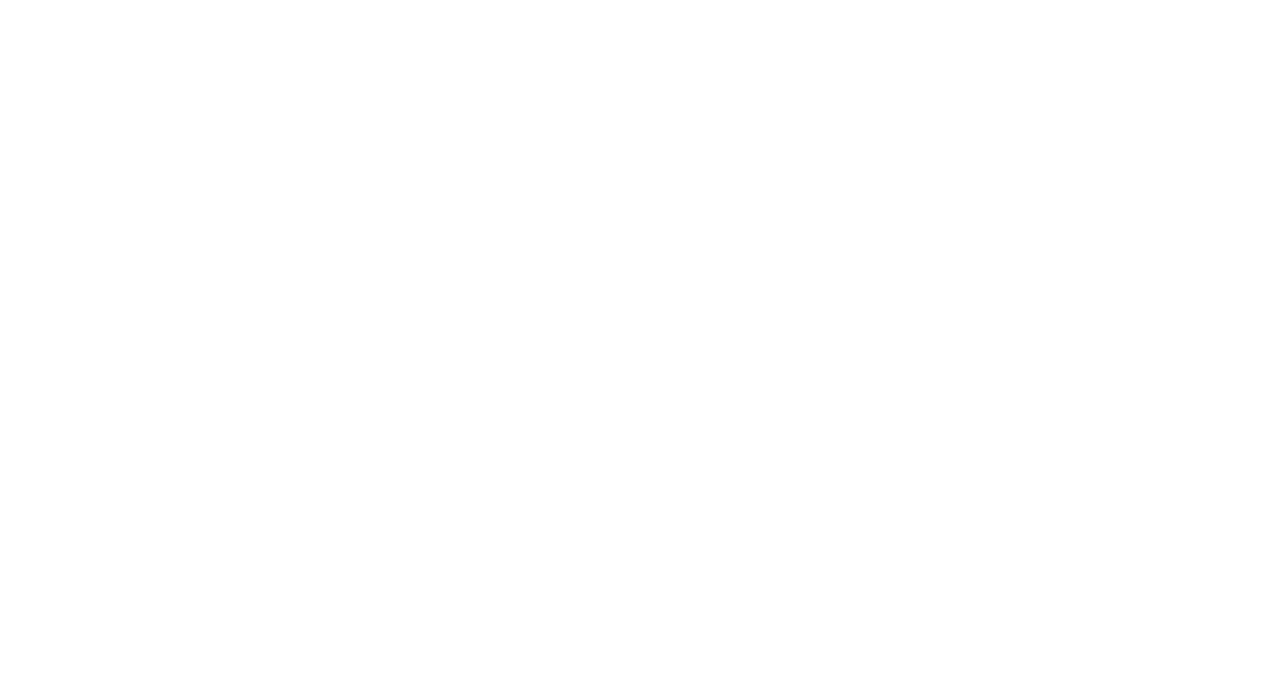
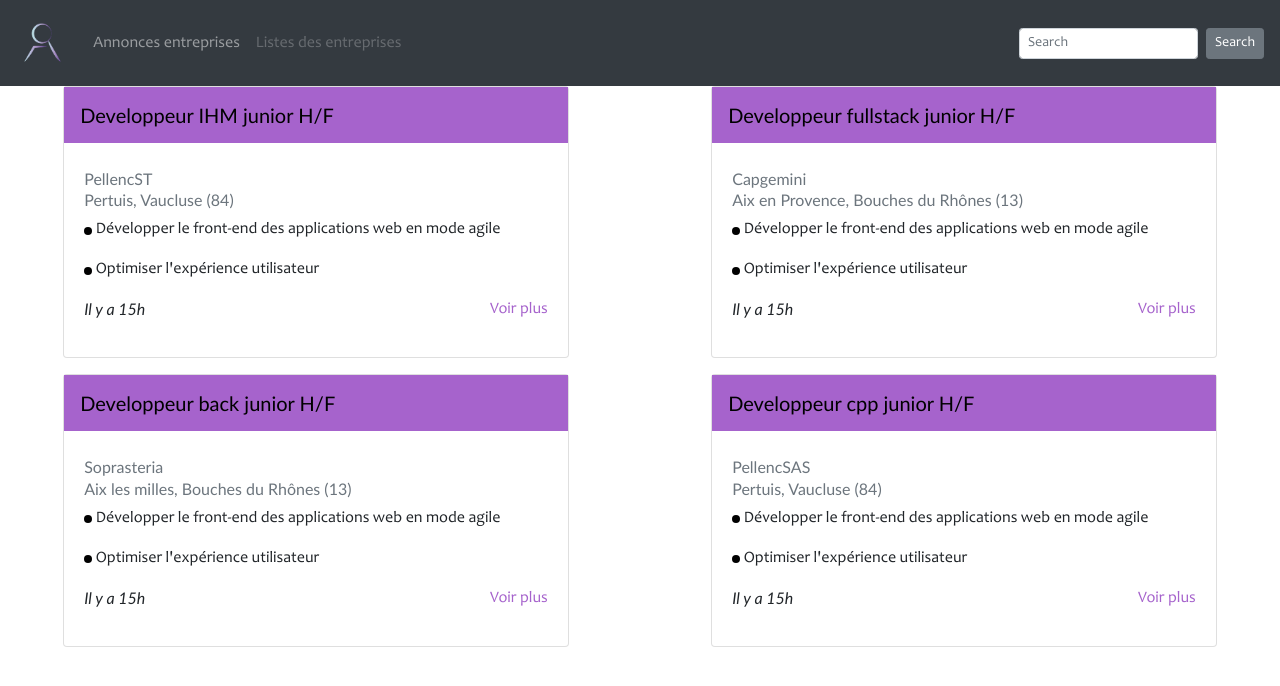
Before and after one commit to evegomez1974/j-stalk-front, a Nuxt app: page /jobAdvertPage in a window 1280 px wide. Before the commit this address had no page. Shown: the top 686 px of the page. Built offline with nearby package versions, Linux system fonts and the light colour scheme.

Commit message:
fix bug scss

```diff
--- /dev/null
+++ b/assets/css/jobAdvertPage.scss
@@ -0,0 +1,3 @@
+@import "./themes.scss";
+@import "./card.scss";
+@import "./navBar.scss";
--- a/components/Card.vue
+++ b/components/Card.vue
@@ -49,7 +49,7 @@
 </template>
 
 <script>
-import "../assets/css/card.scss";
+
 import { BIconCircleFill } from "bootstrap-vue";
 export default {
   name: "Card",
--- a/components/navBar.vue
+++ b/components/navBar.vue
@@ -52,8 +52,6 @@
 </template>
 
 <script>
-import "../assets/css/navBar.scss";
-
 export default {
   name: "NavBar",
 };
--- a/pages/cards.vue
+++ b/pages/cards.vue
@@ -1,5 +1,6 @@
 <template>
-<b-container class="bv-example-row">
+  <Card />
+<!-- <b-container class="bv-example-row">
   <b-row>
     <b-col>Column</b-col>
     <b-col>Column</b-col>
@@ -7,13 +8,17 @@
     <b-col>Column</b-col>
     <b-col>Column</b-col>
   </b-row>
-</b-container>
+</b-container> -->
 </template>
 
 <script>
-
+import Card from "../components/card";
+import "../assets/css/themes.scss";
+import "../assets/css/card.scss";
 export default {
-  name: "name",};
+  name: "name",
+  components: {Card}
+  };
 </script>
 
 <style lang="scss">
--- a/pages/index.vue
+++ b/pages/jobAdvertPage.vue
@@ -15,10 +15,10 @@
 </template>
 
 <script>
-import "../assets/css/themes.scss";
+import "../assets/css/jobAdvertPage.scss";
 
-import NavBar from "../components/navBar.vue";
-import Card from "../components/card.vue";
+import NavBar from "../components/navBar";
+import Card from "../components/card";
 
 export default {
   name: "IndexPage",
```
